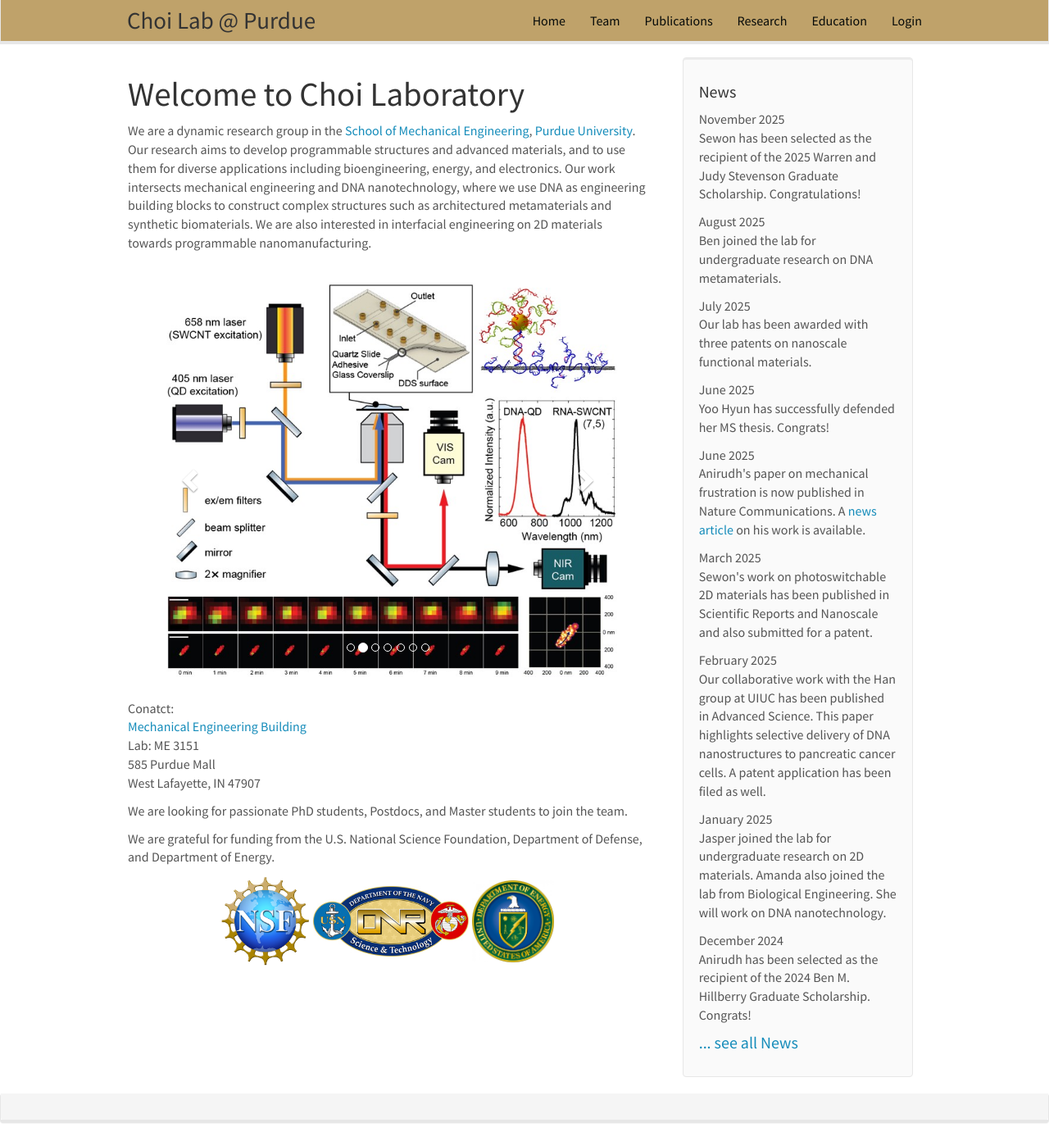
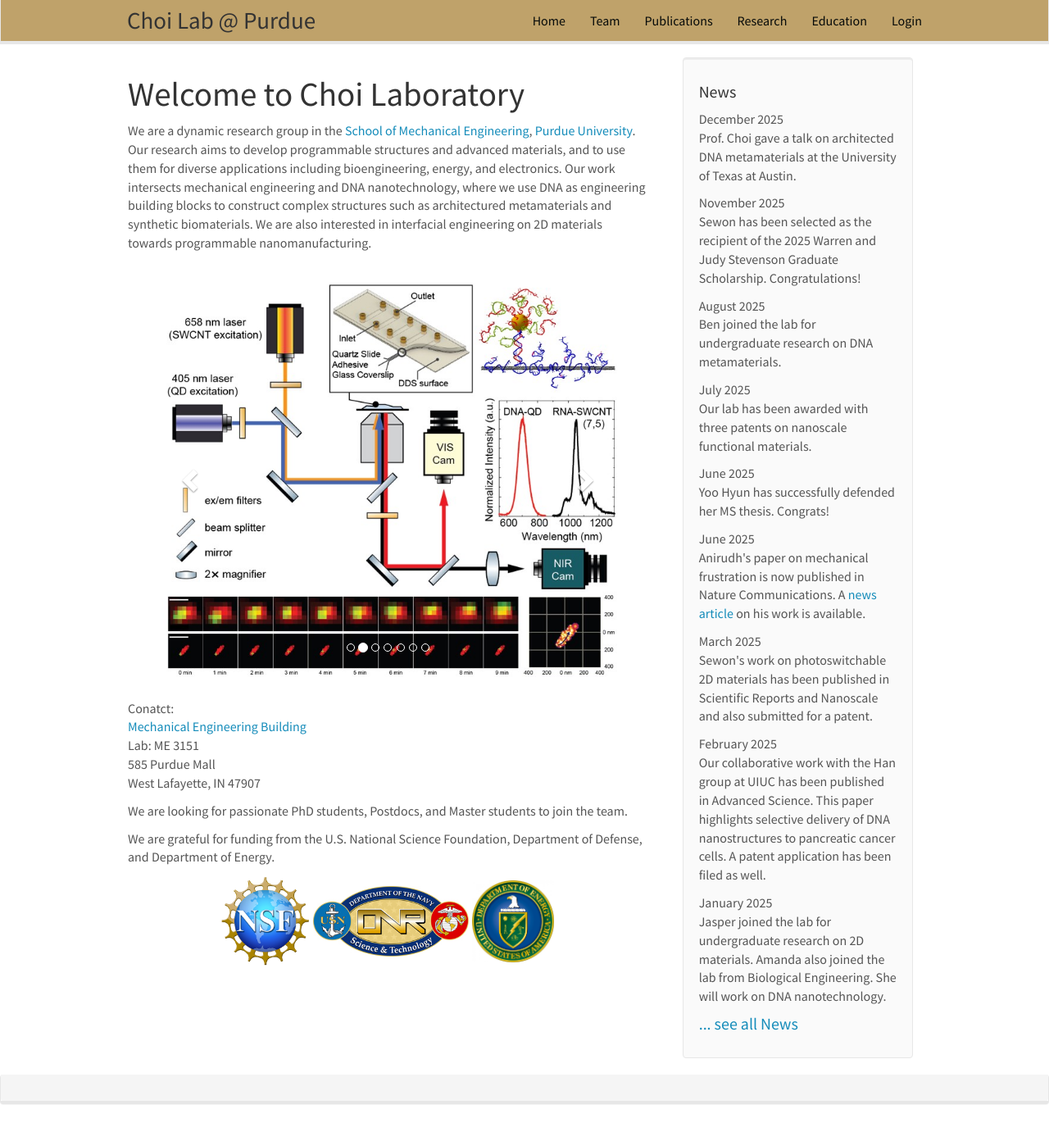
Before and after one commit to choidnalab/choidnalab.github.io, a Jekyll site: the page built from _pages/home.md, in a window 1280 px wide and 1392 px high. Shown: the whole window at 82% size. Built offline with Jekyll 4.4.1, drawn with Linux system fonts in a browser that asks for light colours; nearby versions of some CDN libraries.

Commit message:
Add news entry for Prof. Choi's talk

```diff
--- a/_data/news.yml
+++ b/_data/news.yml
@@ -1,3 +1,6 @@
+
+- date: December 2025
+  headline: Prof. Choi gave a talk on architected DNA metamaterials at the University of Texas at Austin.
 
 - date: November 2025
   headline: Sewon has been selected as the recipient of the 2025 Warren and Judy Stevenson Graduate Scholarship. Congratulations!
```
